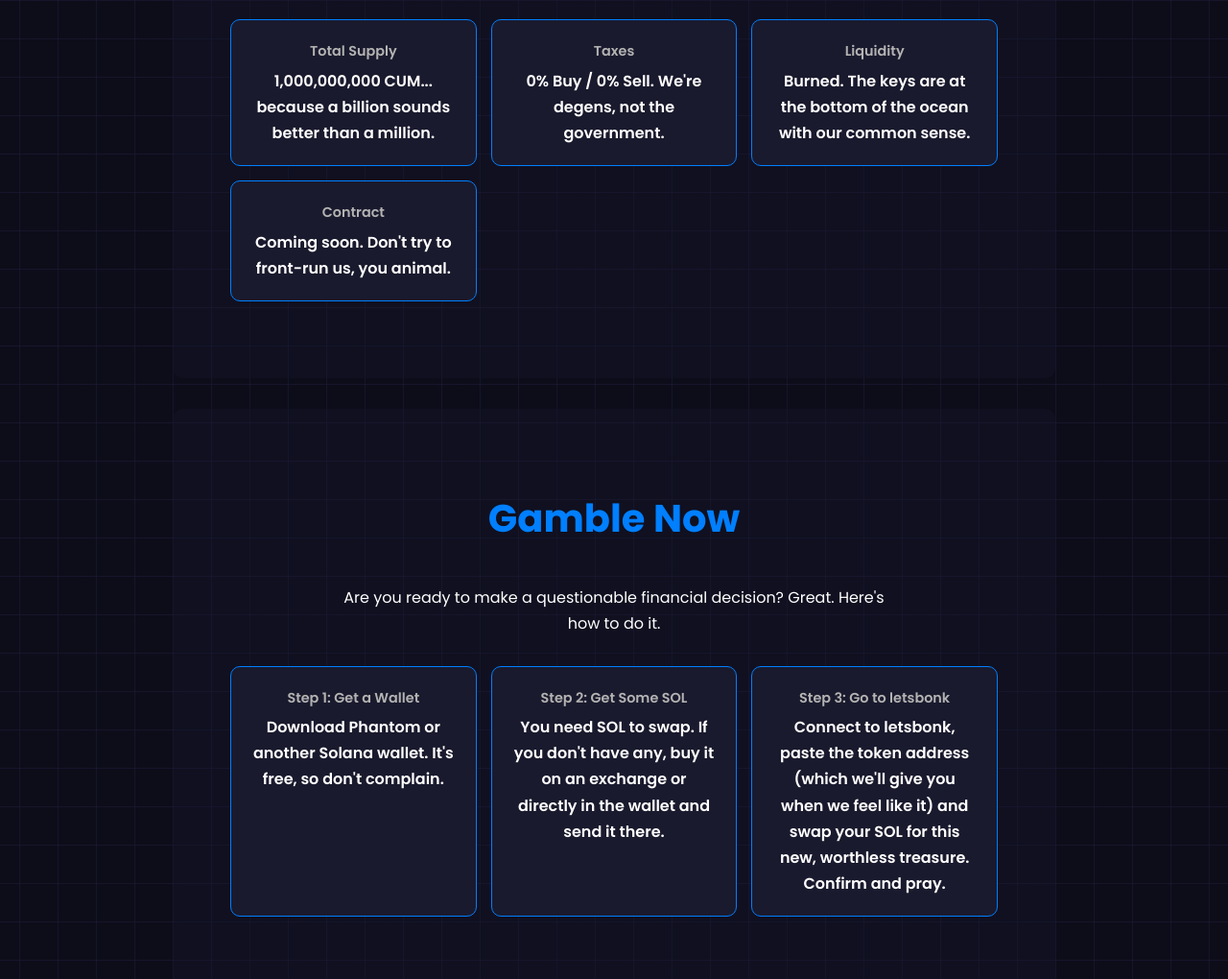
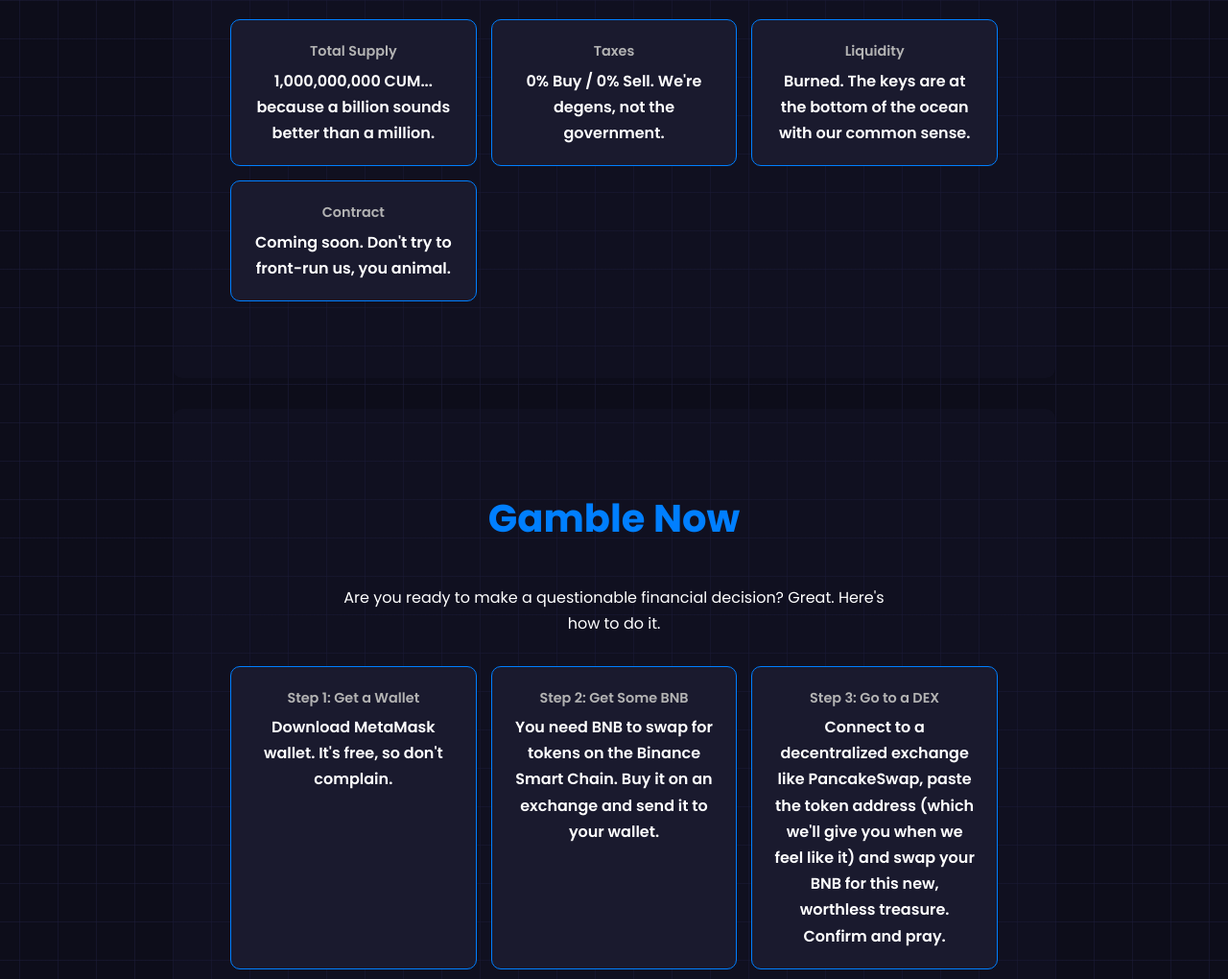
Before and after one commit to cum500/cum500, a plain HTML site: page index.html in a window 1280 px wide. Shown: the part 1780-2800 px from the top of the page at 96% size. Drawn offline with nearby package versions, Linux system fonts and the light colour scheme; animation ran at ten frames a second.

Commit message:
Update index.html

```diff
--- a/index.html
+++ b/index.html
@@ -289,7 +289,7 @@
                     <h1 data-text="CUM 500">CUM 500</h1>
                 </div>
                 <p class="subtitle">Completely Undervalued Memecoins 500</p>
-                <a href="https://letsbonk.com/" target="_blank" class="cta-button">APE ON LETSBONK</a>
+                <a href="https://four.meme/" target="_blank" class="cta-button">APE ON FOUR.MEME</a>
             </div>
         </section>
 
@@ -302,10 +302,10 @@
                             <img src="cum500.png" alt="CUM 500 Logo">
                         </div>
                         <p style="margin-top: 2rem;">
-                           Welcome to <strong>COMPLETELY UNDERVALUED MEMECOINS 500</strong>, or <strong>CUM 500</strong> for short. Let's be clear: this is a memecoin, designed for speculation and humor. But even a glorious shitcoin like ours can have a small, strange utility. Our project is a living monument to financial degeneracy—a curated list of the Top 500 most undervalued memecoins in the wild.
+                            Welcome to <strong>COMPLETELY UNDERVALUED MEMECOINS 500</strong>, or <strong>CUM 500</strong> for short. Let's be clear: this is a memecoin, designed for speculation and humor. But even a glorious shitcoin like ours can have a small, strange utility. Our project is a living monument to financial degeneracy—a curated list of the Top 500 most undervalued memecoins in the wild.
                         </p>
                         <p>
-                           Think your coin is a masterpiece of irresponsibility that belongs here? <strong>Reach out to us.</strong> If our highly-unqualified experts agree, we'll feature you on the site and share your project with our community of degens. It’s the least we can do.
+                            Think your coin is a masterpiece of irresponsibility that belongs here? <strong>Reach out to us.</strong> If our highly-unqualified experts agree, we'll feature you on the site and share your project with our community of degens. It’s the least we can do.
                         </p>
                     </div>
                 </div>
@@ -327,9 +327,9 @@
                     Are you ready to make a questionable financial decision? Great. Here's how to do it.
                 </p>
                 <ul class="info-list">
-                    <li><span>Step 1: Get a Wallet</span>Download Phantom or another Solana wallet. It's free, so don't complain.</li>
-                    <li><span>Step 2: Get Some SOL</span>You need SOL to swap. If you don't have any, buy it on an exchange or directly in the wallet and send it there.</li>
-                    <li><span>Step 3: Go to letsbonk</span>Connect to letsbonk, paste the token address (which we'll give you when we feel like it) and swap your SOL for this new, worthless treasure. Confirm and pray.</li>
+                    <li><span>Step 1: Get a Wallet</span>Download MetaMask wallet. It's free, so don't complain.</li>
+                    <li><span>Step 2: Get Some BNB</span>You need BNB to swap for tokens on the Binance Smart Chain. Buy it on an exchange and send it to your wallet.</li>
+                    <li><span>Step 3: Go to a DEX</span>Connect to a decentralized exchange like PancakeSwap, paste the token address (which we'll give you when we feel like it) and swap your BNB for this new, worthless treasure. Confirm and pray.</li>
                 </ul>
             </section>
 
@@ -347,7 +347,7 @@
                         </svg>
                         <span>Our Dev on X</span>
                     </a>
-                    <a href="https://x.com/i/communities/1936094511995773086" target="_blank" class="social-icon">
+                    <a href="https://x.com/i/communities/1936394024018944097" target="_blank" class="social-icon">
                         <svg viewBox="0 0 24 24" aria-hidden="true">
                             <g>
                                 <path d="M18.244 2.25h3.308l-7.227 8.26 8.502 11.24H16.17l-5.214-6.817L4.99 21.75H1.68l7.73-8.835L1.254 2.25H8.08l4.713 6.231zm-1.161 17.52h1.833L7.084 4.126H5.117z"></path>
```
